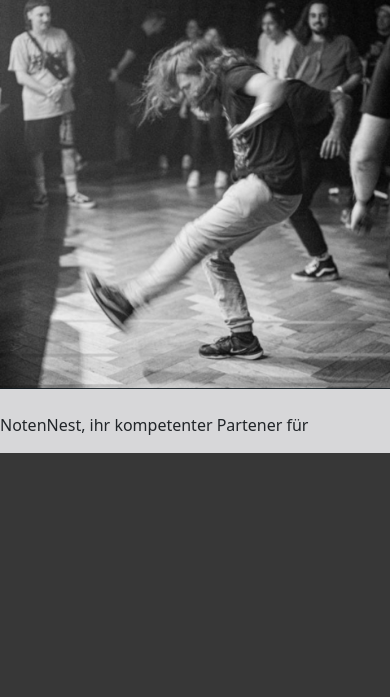
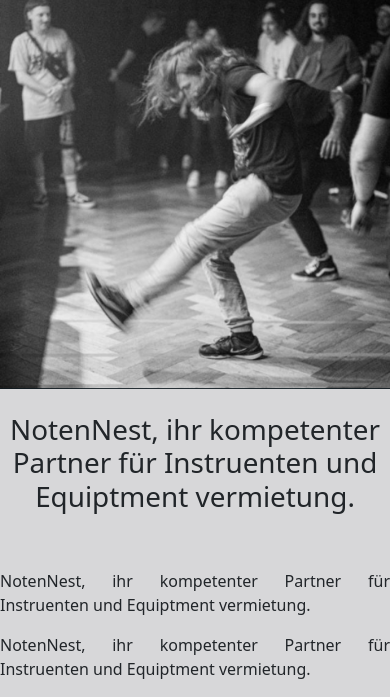
Before and after one commit to FlavioLangHFTM/NotenNest, a PHP site: page /NotenNest/ in a window 390 px wide. Shown: the part 869-1566 px from the top of the page. Before the commit the page ends 1322 px from the top, so only its background shows below. Run offline with PHP 8.4, Linux system fonts and the light colour scheme; some libraries are stand-ins or nearby versions.

Commit message:
created more css files, reworked home grid

```diff
--- a/pages/about.php
+++ b/pages/about.php
@@ -25,14 +25,16 @@
             <div class="col-sm-3"></div>
             <div class="col-sm-2">
                 <img class="img-fluid" src="./img/flavio.png" alt="Flavio">
-                <p>Als langjähriger Schlagzeuger, Militärmusikant und Person die es generell preferiert 'wenns chli
+                <p align="justify">Als langjähriger Schlagzeuger, Militärmusikant und Person die es generell
+                    preferiert 'wenns chli
                     chlefelet' Hat sich Flavio Lang seit Jahren um die entstehung von NotenNest bemüht und ist ein
                     wertvolles Gründungsmitglied der Firma.</p>
             </div>
             <div class="col-sm-2"></div>
             <div class="col-sm-2">
                 <img class="img-fluid" src="./img/florian.jpeg" alt="Florian">
-                <p>Flo ist durch seine anfängliche DJ karriere schon früh dafür bekannt gewesen zu viel Geld für
+                <p align="justify">Flo ist durch seine anfängliche DJ karriere schon früh dafür bekannt gewesen zu
+                    viel Geld für
                     modernens Soundequpment zu verlieren. Die idee das Problem mittels einer eigenen Firma zu bewältigen
                     hat ihm also in die Karten gespielt.</p>
             </div>
--- a/pages/home.php
+++ b/pages/home.php
@@ -9,9 +9,10 @@
     <?php echo getUrlParamOrEmptyString('name') ?>
 </h1>
 
+<body>
     <div class="tab-content">
         <br>
-    <div class="col-sm-12">
+        <div class="col-sm-12" align="justify">
             <div class="row">
                 <div class="col-sm-2"></div>
                 <div class="col-sm-2">
@@ -30,10 +31,27 @@
             <br>
             <div class="row">
                 <div class="col-sm-2"></div>
-            <div class="col-sm-8">
-                <p>NotenNest, ihr kompetenter Partener für </p>
+                <div class="col-sm-8" align="center">
+                    <h1>NotenNest, ihr kompetenter Partner für Instruenten und Equiptment vermietung.
+                    </h1>
+                </div>
+                <div class="col-sm-2"></div>
+            </div>
+            <br>
+            <br>
+            <div class="row">
+                <div class="col-sm-2"></div>
+                <div class="col-sm-3">
+                    <p>NotenNest, ihr kompetenter Partner für Instruenten und Equiptment vermietung.
+                    </p>
+                </div>
+                <div class="col-sm-2"></div>
+                <div class="col-sm-3">
+                    <p>NotenNest, ihr kompetenter Partner für Instruenten und Equiptment vermietung.
+                    </p>
                 </div>
                 <div class="col-sm-2"></div>
             </div>
         </div>
     </div>
+</body>
```
Also changed, not shown: css/about.css (added, +8 -0 lines), css/index.css (+6 -1 lines), css/partners.css (added, +8 -0 lines). Lines whose indentation alone changed are shown as unchanged.
